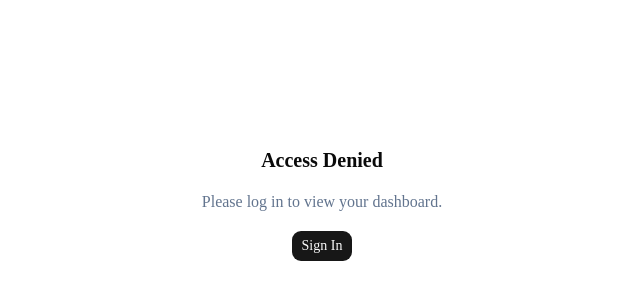
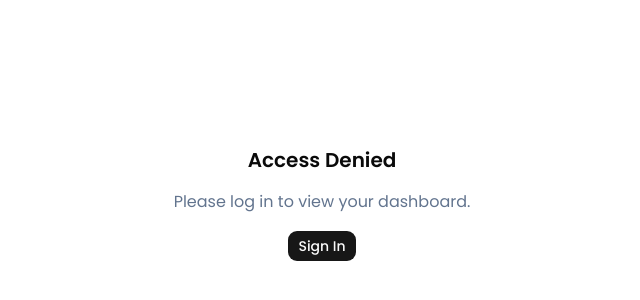
Before and after one commit to mvinduwara/Event-booking, a Next.js app in the folder apps/frontend/: page /dashboard in a window 1280 px wide. Shown: the part 36-336 px from the top of the page, without its empty margins (318-958 px from the left). Built offline with nearby package versions, Linux system fonts and the light colour scheme; no server answers.

Commit message:
new commit

```diff
--- a/apps/frontend/src/app/dashboard/DashboardUI.tsx
+++ b/apps/frontend/src/app/dashboard/DashboardUI.tsx
@@ -1,4 +1,3 @@
-// apps/frontend/src/app/dashboard/DashboardUI.tsx
 "use client";
 
 import { useState, useEffect } from "react";
@@ -9,7 +8,8 @@ import { Input } from "@/components/ui/input";
 import { Label } from "@/components/ui/label";
 import { Badge } from "@/components/ui/badge";
 import Link from "next/link";
-import { jsPDF } from "jspdf"; // PDF Generator
+import { jsPDF } from "jspdf";
+import SignOutButton from "@/components/ui/SignOutButton";
 
 export default function DashboardUI({ userEmail }: { userEmail: string }) {
   const [bookings, setBookings] = useState<any[]>([]);
@@ -18,12 +18,10 @@ export default function DashboardUI({ userEmail }: { userEmail: string }) {
   const [saving, setSaving] = useState(false);
 
   useEffect(() => {
-    // Fetch Bookings
     fetch(`http://localhost:8000/api/bookings/user/${userEmail}`)
       .then(res => res.json())
       .then(data => setBookings(data));
 
-    // Fetch Profile
     fetch(`http://localhost:8000/api/users/${userEmail}`)
       .then(res => res.json())
       .then(data => {
@@ -52,8 +50,7 @@ export default function DashboardUI({ userEmail }: { userEmail: string }) {
   const downloadTicket = (booking: any) => {
     const doc = new jsPDF();
 
-    // Add Graphics and Text to the PDF
-    doc.setFillColor(37, 99, 235); // Blue header
+    doc.setFillColor(37, 99, 235);
     doc.rect(0, 0, 210, 40, 'F');
 
     doc.setTextColor(255, 255, 255);
@@ -75,7 +72,6 @@ export default function DashboardUI({ userEmail }: { userEmail: string }) {
     doc.line(20, 140, 190, 140);
     doc.text("Please present this ticket (digital or printed) at the entrance.", 20, 150);
 
-    // Save the PDF securely to the user's computer
     doc.save(`Eventify-Ticket-${booking.event.title.replace(/\s+/g, '-')}.pdf`);
   };
 
@@ -88,7 +84,10 @@ export default function DashboardUI({ userEmail }: { userEmail: string }) {
           <h1 className="text-4xl font-extrabold text-slate-900">User Dashboard</h1>
           <p className="text-slate-500 mt-2">Welcome back, {profile.name || userEmail}</p>
         </div>
-        <Link href="/"><Button variant="outline">Browse Events</Button></Link>
+        <div className="flex gap-4">
+          <Link href="/"><Button variant="outline">Browse Events</Button></Link>
+          <SignOutButton />
+        </div>
       </header>
 
       <Tabs defaultValue="bookings">
@@ -125,7 +124,6 @@ export default function DashboardUI({ userEmail }: { userEmail: string }) {
                         <p className="text-slate-400 font-mono text-xs mt-1">ID: {booking.id}</p>
                       </div>
 
-                      {/* PDF DOWNLOAD BUTTON */}
                       {booking.status === 'CONFIRMED' && (
                         <Button onClick={() => downloadTicket(booking)} className="bg-slate-900 hover:bg-slate-800">
                           📄 Download PDF Ticket
--- a/apps/frontend/src/app/layout.tsx
+++ b/apps/frontend/src/app/layout.tsx
@@ -1,20 +1,16 @@
 import type { Metadata } from "next";
-import { Geist, Geist_Mono } from "next/font/google";
+import { Poppins } from "next/font/google";
 import "./globals.css";
 
-const geistSans = Geist({
-  variable: "--font-geist-sans",
+const poppins = Poppins({
   subsets: ["latin"],
-});
-
-const geistMono = Geist_Mono({
-  variable: "--font-geist-mono",
-  subsets: ["latin"],
+  weight: ["300", "400", "500", "600", "700", "800", "900"],
+  variable: "--font-poppins",
 });
 
 export const metadata: Metadata = {
-  title: "Create Next App",
-  description: "Generated by create next app",
+  title: "Eventify",
+  description: "Event booking application",
 };
 
 export default function RootLayout({
@@ -23,11 +19,10 @@ export default function RootLayout({
   children: React.ReactNode;
 }>) {
   return (
-    <html
-      lang="en"
-      className={`${geistSans.variable} ${geistMono.variable} h-full antialiased`}
-    >
-      <body className="min-h-full flex flex-col">{children}</body>
+    <html lang="en">
+      <body className={`${poppins.className} ${poppins.variable} antialiased`}>
+        {children}
+      </body>
     </html>
   );
 }
--- a/apps/frontend/src/app/page.tsx
+++ b/apps/frontend/src/app/page.tsx
@@ -6,6 +6,7 @@ import { Button } from '@/components/ui/button';
 import { Badge } from '@/components/ui/badge';
 import BookingButton from '@/components/ui/BookingButton';
 import EventFilters from '@/components/EventFilters';
+import SignOutButton from '@/components/ui/SignOutButton';
 
 async function getEvents(searchParams: any) {
   try {
@@ -17,7 +18,6 @@ async function getEvents(searchParams: any) {
     if (!res.ok) return [];
     return res.json();
   } catch (error) {
-    console.error("🚨 Backend connection failed (getEvents):", error);
     return [];
   }
 }
@@ -28,14 +28,12 @@ async function getCategories() {
     if (!res.ok) return [];
     return res.json();
   } catch (error) {
-    console.error("🚨 Backend connection failed (getCategories):", error);
     return [];
   }
 }
 
 export default async function Home({ searchParams }: { searchParams: Promise<any> }) {
   const resolvedParams = await searchParams;
-
   const events = await getEvents(resolvedParams);
   const categories = await getCategories();
   const session = await getServerSession();
@@ -53,6 +51,10 @@ export default async function Home({ searchParams }: { searchParams: Promise<any
               <Link href="/admin" className="text-sm font-medium text-slate-500 hover:text-primary transition-colors">
                 Admin
               </Link>
+              <span className="text-sm text-slate-400 pl-4 border-l">
+                {session.user?.email}
+              </span>
+              <SignOutButton />
             </>
           ) : (
             <>
@@ -70,9 +72,7 @@ export default async function Home({ searchParams }: { searchParams: Promise<any
       </section>
 
       <section className="max-w-7xl mx-auto px-6 pb-24">
-
         <EventFilters categories={categories} />
-
         {events.length === 0 ? (
           <div className="text-center py-20 bg-white rounded-xl border border-dashed border-slate-300">
             <p className="text-slate-500">No events found matching your search, or backend is offline.</p>
--- /dev/null
+++ b/apps/frontend/src/components/ui/SignOutButton.tsx
@@ -0,0 +1,16 @@
+"use client";
+
+import { signOut } from "next-auth/react";
+import { Button } from "@/components/ui/button";
+
+export default function SignOutButton() {
+  return (
+    <Button
+      variant="outline"
+      size="sm"
+      onClick={() => signOut({ callbackUrl: '/' })}
+    >
+      Sign Out
+    </Button>
+  );
+}
```
